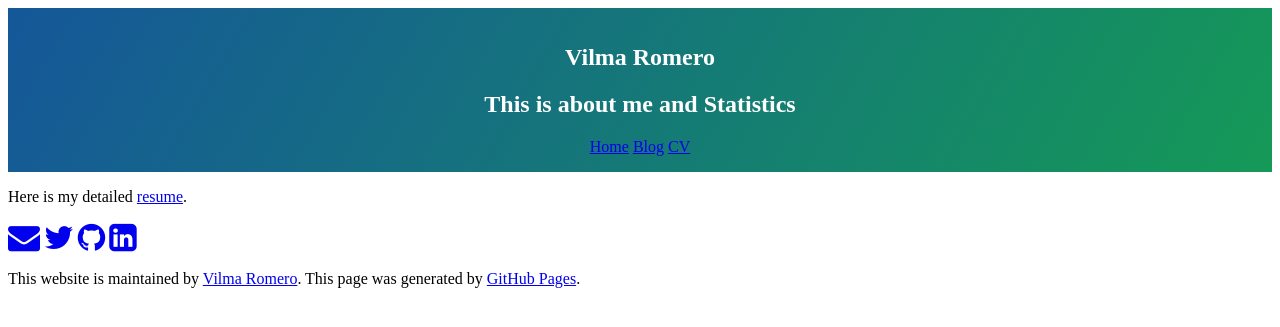
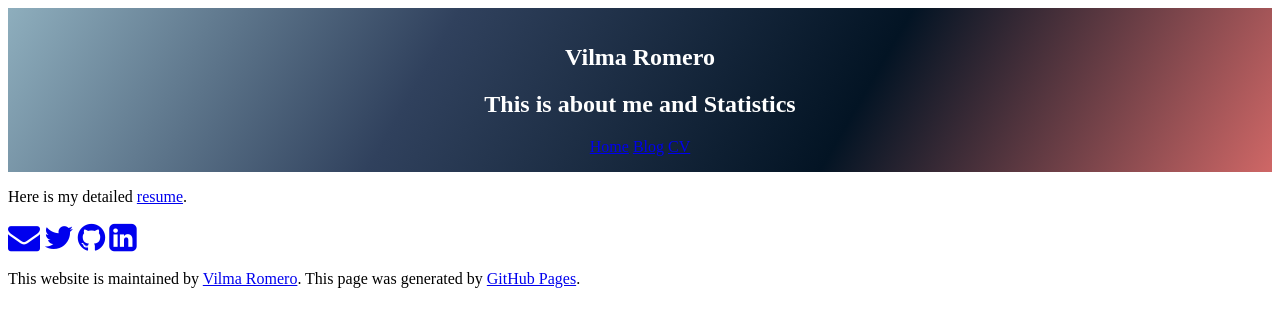
Before and after one commit to SpeckyPeruvianStats/vilmaromero.github.io, a Jekyll site: the page built from cv.md, in a window 1280 px wide. Shown: the top 327 px of the page. Built offline with Jekyll 4.4.1, drawn with Linux system fonts in a browser that asks for light colours; nearby versions of some CDN libraries.

Commit message:
Change of color theme

```diff
--- a/css/extra.css
+++ b/css/extra.css
@@ -3,12 +3,18 @@
 }
 
 /* Customization page header for post entries */
+/*
 .page-header-post { color: #fff; text-align: center; background-color: #159957; background-image: linear-gradient(120deg, #155799, #159957); }
+ */
+.page-header-post { color: #fff; text-align: center; background-color: #CD5C5C; background-image: linear-gradient(120deg, #8EAEBD, #30415D, #031424, #CF6766); }
 @media screen and (min-width: 64em) { .page-header-post { padding: 1rem 1rem 0rem 1rem; } }
 @media screen and (min-width: 42em) and (max-width: 64em) { .page-header-post { padding: 1rem 1rem 0rem 1rem; } }
 @media screen and (max-width: 42em) { .page-header-post { padding: 1rem 1rem 0rem 1rem; } }
 
+/*
 .page-header-main { color: #fff; text-align: center; background-color: #159957; background-image: linear-gradient(120deg, #155799, #159957); }
+ */
+.page-header-main { color: #fff; text-align: center; background-color: #CF6766; background-image: linear-gradient(120deg, #8EAEBD, #30415D, #031424, #CF6766); }
 @media screen and (min-width: 64em) { .page-header-main { padding: 1rem 0rem; } }
 @media screen and (min-width: 42em) and (max-width: 64em) { .page-header-main { padding: 1rem 0rem; } }
 @media screen and (max-width: 42em) { .page-header-main { padding: 1rem 0rem; } }
```
